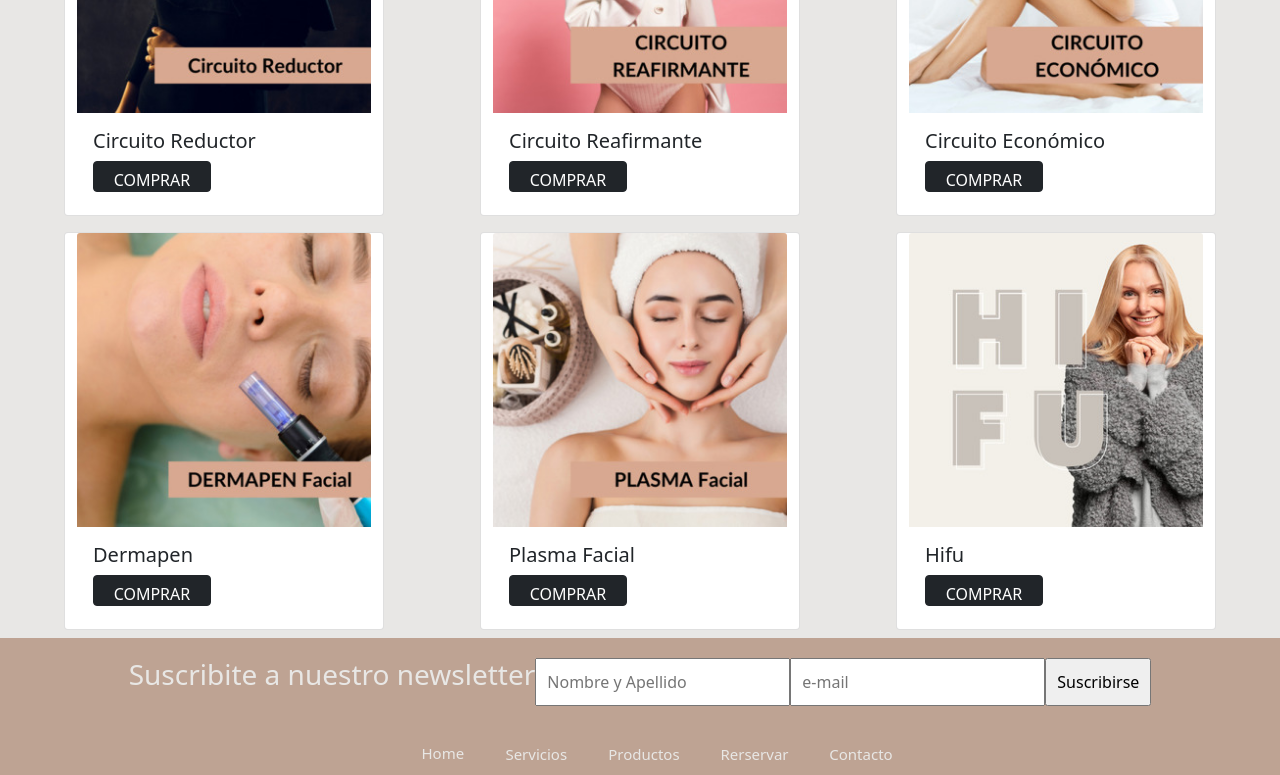
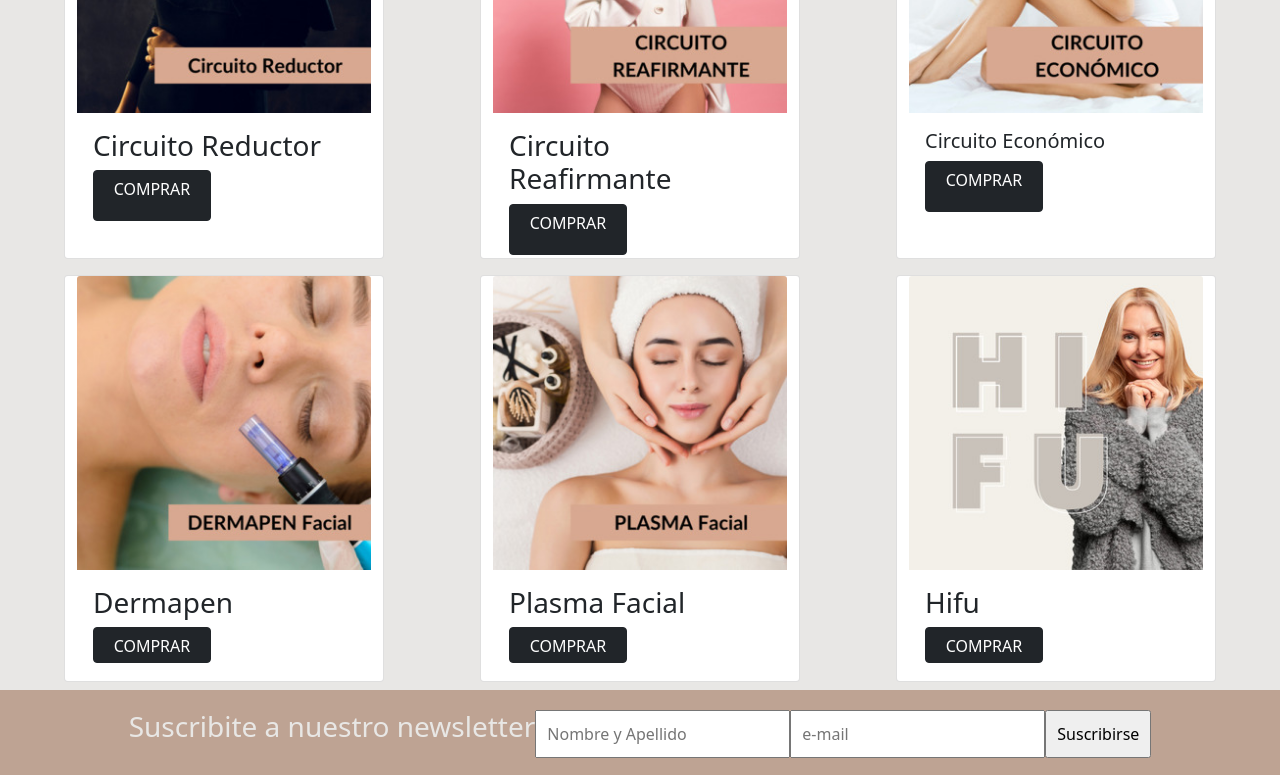
Before and after one commit to rolonstefania/esteticamed, a website: page index.html in a window 1280 px wide. Shown: the part 1070-1845 px from the top of the page. Drawn offline with nearby package versions, Linux system fonts and the light colour scheme.

Commit message:
arregllando los h -jerarquias

```diff
--- a/index.html
+++ b/index.html
@@ -87,14 +87,14 @@
             <div class="card  my-2 m-5" style="width: 20rem;">
                 <img src="./image/tratamientos-corporales/circuitoreductor350.jpg" class="card-img-top" alt="circuitoreductor">
                 <div class="card-body">
-                  <h5 class="card-title">Circuito Reductor</h5>
+                  <h3 class="card-title">Circuito Reductor</h3>
                   <a href="#" class="btn btn-dark buttomCards">COMPRAR</a>
                 </div>
             </div>
                 <div class="card my-2 m-5" style="width: 20rem;">
                     <img src="./image/tratamientos-corporales/circuitoreafirmante350.jpg" class="card-img-top" alt="...">
                     <div class="card-body">
-                        <h5 class="card-title">Circuito Reafirmante</h5>
+                        <h3 class="card-title">Circuito Reafirmante</h3>
                         <a href="#" class="btn btn-dark buttomHover">COMPRAR</a>
                     </div>
                 </div>
@@ -108,21 +108,21 @@
               <div class="card my-2 m-5" style="width: 20rem;">
                 <img src="./image/tratamientos-faciales/dermapen300.jpg" class="card-img-top" alt="...">
                 <div class="card-body">
-                  <h5 class="card-title">Dermapen</h5>
+                  <h3 class="card-title">Dermapen</h3>
                   <a href="#" class="btn btn-dark buttomCards buttomHover">COMPRAR</a>
                 </div>
               </div>
               <div class="card my-2 m-5" style="width: 20rem;">
                 <img src="./image/tratamientos-medicos/plasmafacial300.jpg" class="card-img-top" alt="...">
                 <div class="card-body">
-                  <h5 class="card-title">Plasma Facial</h5>
+                  <h3 class="card-title">Plasma Facial</h3>
                   <a href="#" class="btn btn-dark buttomCards buttomHover">COMPRAR</a>
                 </div>
               </div>
               <div class="card my-2 m-5" style="width: 20rem;">
                 <img src="./image/tratamientos-faciales/hifu300.jpg" class="card-img-top" alt="...">
                 <div class="card-body">
-                  <h5 class="card-title">Hifu</h5>
+                  <h3 class="card-title">Hifu</h3>
                   <a href="#" class="btn btn-dark buttomCards buttomHover">COMPRAR</a>
                 </div>
               </div>
```
Also changed, not shown: sections/productos.html (+5 -5 lines), sections/servicios.html (+2 -2 lines).
